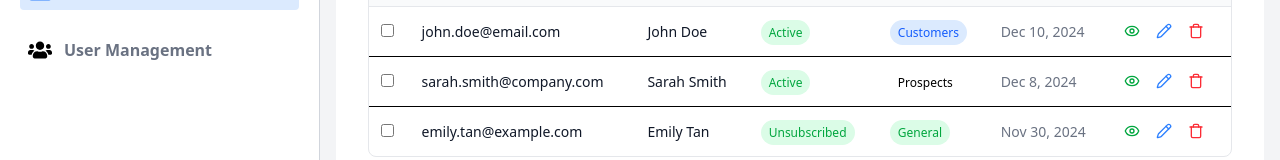
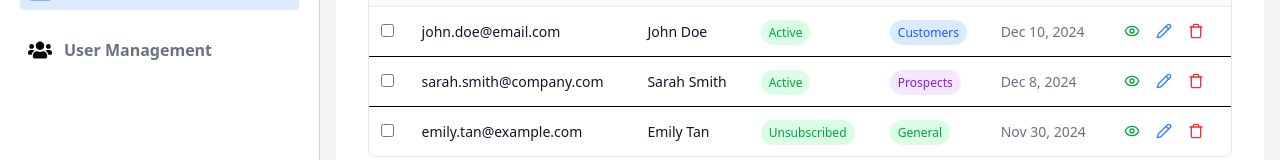
Before and after one commit to Collabority/cl-adminfrontend, a React (Vite) app: page /newsletter in a window 1280 px wide. Shown: the part 475-635 px from the top of the page. Built offline with nearby package versions, Linux system fonts and the light colour scheme.

Commit message:
action buttons changes

```diff
--- a/src/pages/NewsletterManagement.jsx
+++ b/src/pages/NewsletterManagement.jsx
@@ -1,5 +1,5 @@
 import React, { useState } from 'react';
-import { Eye, Pencil, Trash } from 'lucide-react';
+import { Pencil, Trash, Eye } from 'lucide-react';
 
 const allSubscribers = [
   {
@@ -38,25 +38,21 @@ export default function NewsletterManagement() {
       sub.email.toLowerCase().includes(search.toLowerCase()) ||
       sub.name.toLowerCase().includes(search.toLowerCase());
 
-    const matchesStatus =
-      status === 'All Status' || sub.status === status;
-
-    const matchesSegment =
-      segment === 'All Segments' || sub.segment === segment;
+    const matchesStatus = status === 'All Status' || sub.status === status;
+    const matchesSegment = segment === 'All Segments' || sub.segment === segment;
 
     return matchesSearch && matchesStatus && matchesSegment;
   });
 
   return (
     <div className="min-h-screen bg-white p-4 sm:p-6 lg:p-8">
+      {/* Header */}
       <div className="mb-6 flex flex-col sm:flex-row justify-between items-start sm:items-center gap-4">
         <div>
           <h1 className="text-xl sm:text-2xl font-semibold">Newsletter Management</h1>
-          <p className="text-sm text-gray-500">
-            Manage subscribers, create campaigns, and track newsletter performance.
-          </p>
+          <p className="text-sm text-gray-500">Manage subscribers, create campaigns, and track newsletter performance.</p>
         </div>
-        <div className="flex flex-wrap justify-start sm:justify-end items-center gap-2 mt-2 sm:mt-0">
+        <div className="flex flex-wrap gap-2 mt-2 sm:mt-0">
           <span className="text-xs sm:text-sm bg-green-100 text-green-600 px-3 py-1 rounded-full">1,248 Subscribers</span>
           <span className="text-xs sm:text-sm bg-blue-100 text-blue-600 px-3 py-1 rounded-full">12 Campaigns</span>
         </div>
@@ -77,7 +73,7 @@ export default function NewsletterManagement() {
         <button className="text-gray-500 pb-2 whitespace-nowrap">Segments</button>
       </div>
 
-      {/* Filter and Actions */}
+      {/* Filters */}
       <div className="flex flex-col sm:flex-row flex-wrap gap-3 mb-4 items-stretch sm:items-center">
         <input
           type="text"
@@ -157,6 +153,12 @@ function Card({ title, value, icon, delta, deltaColor }) {
 }
 
 function Row({ email, name, status, segment, date, color }) {
+  const colorMap = {
+    blue: 'bg-blue-100 text-blue-600',
+    purple: 'bg-purple-100 text-purple-600',
+    green: 'bg-green-100 text-green-600',
+  };
+
   return (
     <tr className="border-t hover:bg-gray-50">
       <td className="p-3"><input type="checkbox" className="rounded border-gray-300" /></td>
@@ -170,7 +172,7 @@ function Row({ email, name, status, segment, date, color }) {
         <span className="bg-green-100 text-green-600 px-2 py-1 rounded-full text-xs font-medium">{status}</span>
       </td>
       <td className="p-3 whitespace-nowrap hidden md:table-cell">
-        <span className={`bg-${color}-100 text-${color}-600 px-2 py-1 rounded-full text-xs font-medium`}>
+        <span className={`${colorMap[color] || 'bg-gray-100 text-gray-600'} px-2 py-1 rounded-full text-xs font-medium`}>
           {segment}
         </span>
       </td>
```
